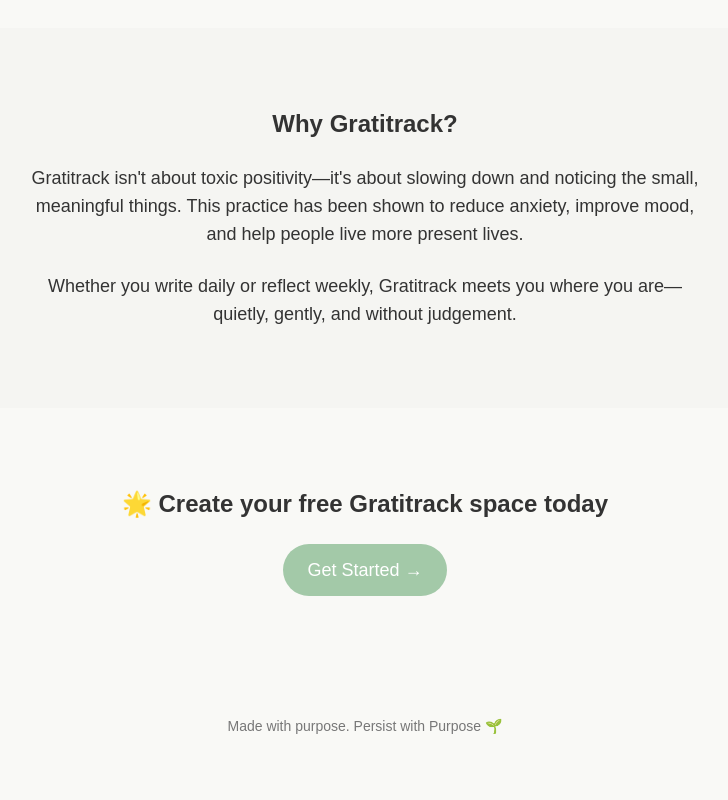
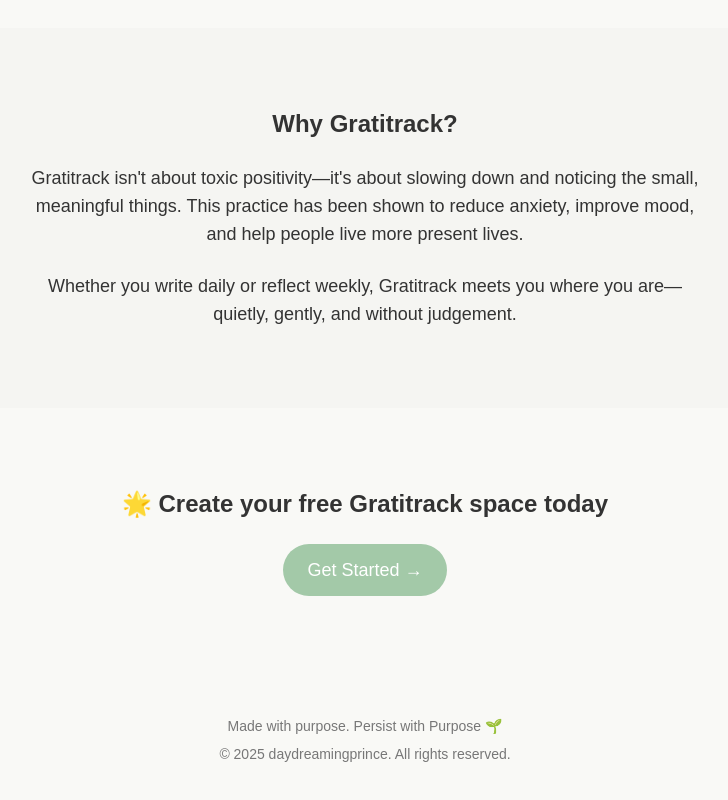
Before and after one commit to daydreamingprince/gratitrack-legacy, a Next.js app: page / in a window 1280 px wide. Shown: the part 1708-2508 px from the top of the page, without its empty margins (275-1003 px from the left). Built offline with nearby package versions, Linux system fonts and the light colour scheme.

Commit message:
chore: add copyright notice to footer for 2025

```diff
--- a/app/page.tsx
+++ b/app/page.tsx
@@ -154,7 +154,8 @@
 
        {/* Footer Section */}
        <footer className="text-center text-sm text-[#777] py-10">
-        Made with purpose. Persist with Purpose 🌱
+        <p>Made with purpose. Persist with Purpose 🌱</p>
+        <p className="mt-2">&copy; 2025 daydreamingprince. All rights reserved.</p>
        </footer>
     </main>
   );
```
